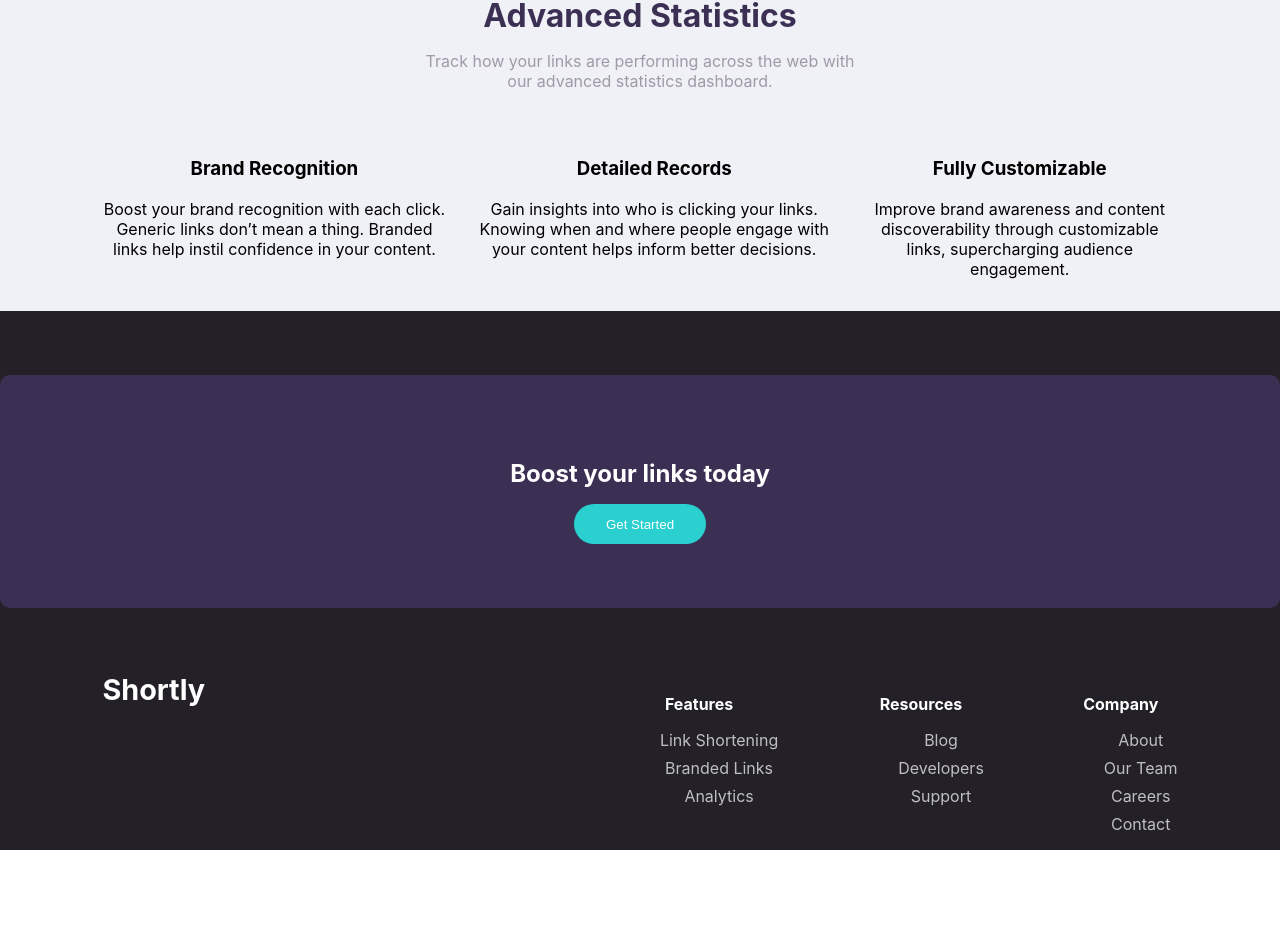
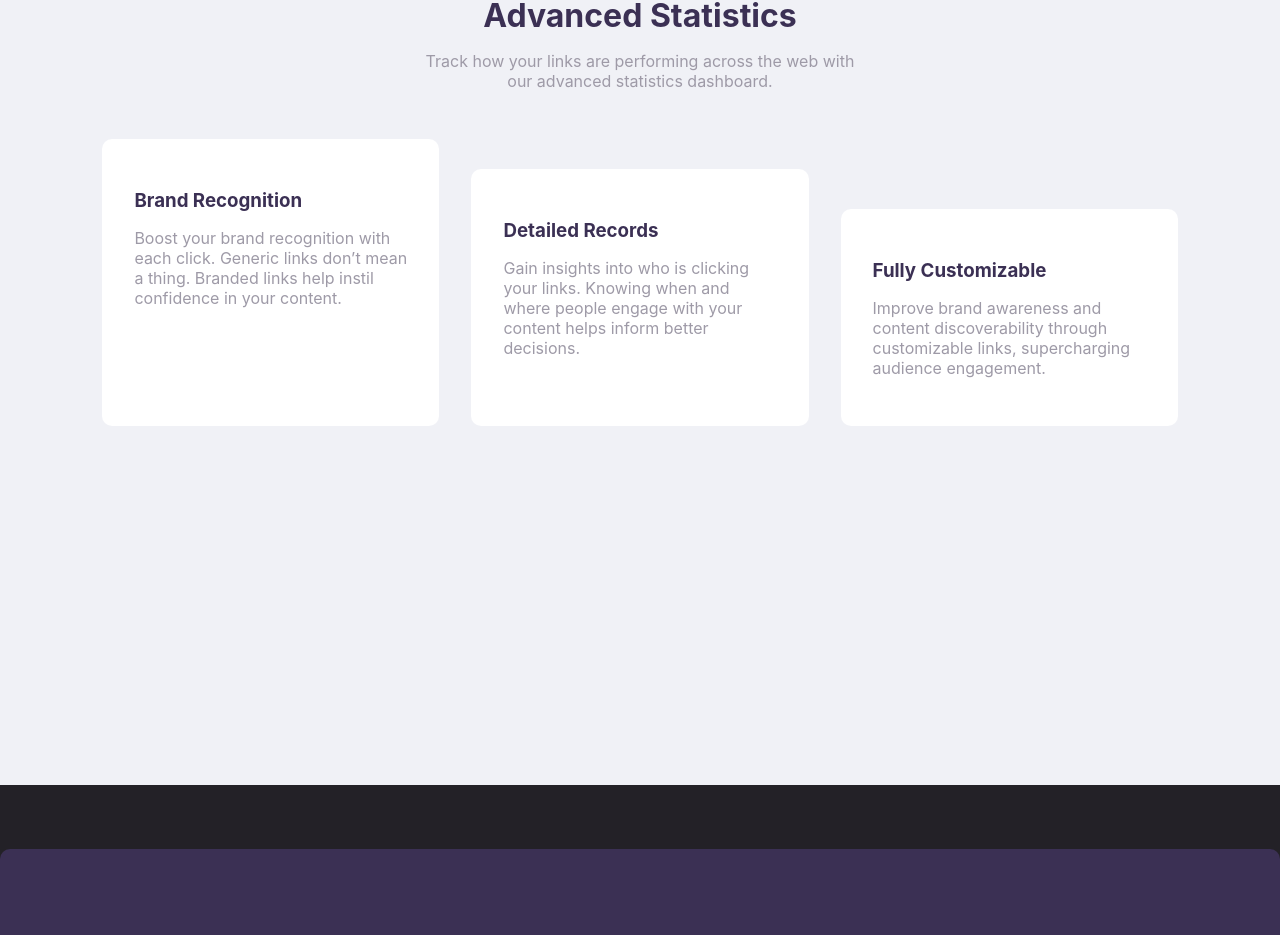
Before and after one commit to Gemcreation/shorteningweb, a React (Create React App) app: page / in a window 1280 px wide. Shown: the part 947-1882 px from the top of the page. Before the commit the page ends 1797 px from the top, so only its background shows below. Built offline with nearby package versions, Linux system fonts and the light colour scheme.

Commit message:
adding sass

```diff
--- a/src/App.scss
+++ b/src/App.scss
@@ -212,6 +212,7 @@
   background: #f0f1f6;
   padding: 1rem 8%;
   text-align: center;
+  height: 100vh;
 
   .texts{
     h2 {
@@ -230,12 +231,42 @@
     margin-top: 3rem;
     gap: 2rem;
 
-    .card {
+    .card1 {
       background: white;
       padding: 2rem;
       border-radius: 10px;
       text-align: left;
       flex: 1;
+      h3 {
+        margin-bottom: 1rem;
+        color: hsl(257, 27%, 26%);
+      }
+      p {
+        color: hsl(257, 7%, 63%);
+      }
+    }
+    .card2 {
+      background: white;
+      padding: 2rem;
+      border-radius: 10px;
+      text-align: left;
+      flex: 1;
+      margin-top: 30px;
+      h3 {
+        margin-bottom: 1rem;
+        color: hsl(257, 27%, 26%);
+      }
+      p {
+        color: hsl(257, 7%, 63%);
+      }
+    }
+    .card3 {
+      background: white;
+      padding: 2rem;
+      border-radius: 10px;
+      text-align: left;
+      flex: 1;
+      margin-top: 70px;
       h3 {
         margin-bottom: 1rem;
         color: hsl(257, 27%, 26%);
```
